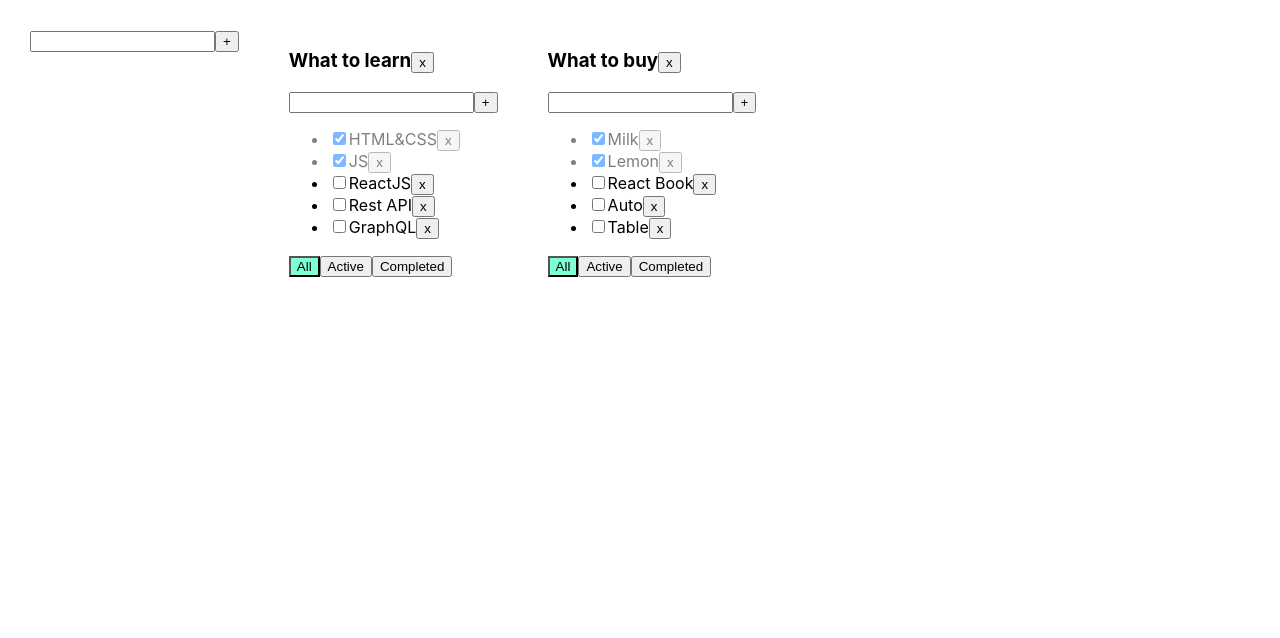
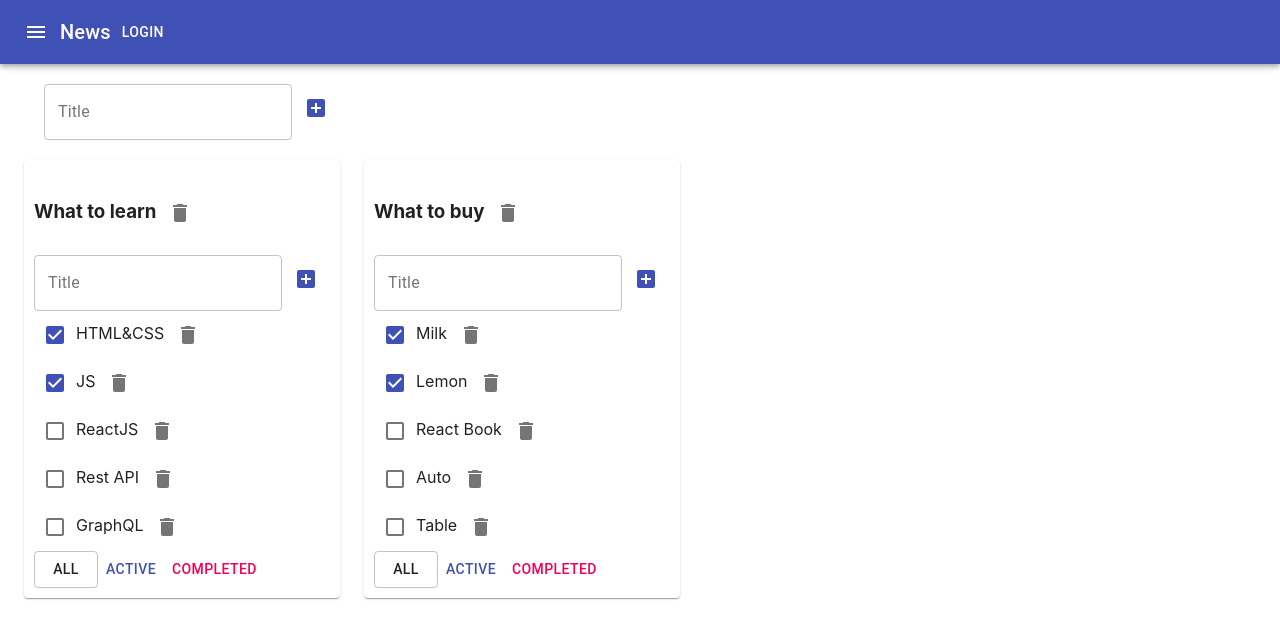
Before and after one commit to enjoywg/todolist-ts, a React (Create React App) app: page / in a window 1280 px wide. Shown: the top 638 px of the page. Built offline with nearby package versions, Linux system fonts and the light colour scheme.

Commit message:
todolist-ts-07-material-ui

```diff
--- a/package.json
+++ b/package.json
@@ -3,6 +3,8 @@
   "version": "0.1.0",
   "private": true,
   "dependencies": {
+    "@material-ui/core": "^4.11.0",
+    "@material-ui/icons": "^4.9.1",
     "@testing-library/jest-dom": "^4.2.4",
     "@testing-library/react": "^9.3.2",
     "@testing-library/user-event": "^7.1.2",
--- a/src/App.css
+++ /dev/null
@@ -1,21 +0,0 @@
-.App {
-  padding: 30px;
-  display: flex;
-}
-
-.App > div {
-  margin-right: 50px;
-}
-.error {
-  border: red 1px solid;
-}
-
-.error-message {
-  color: red;
-}
-.active-filter {
-  background-color: aquamarine;
-}
-.is-done {
-  opacity: 0.5;
-}
--- /dev/null
+++ b/src/App.module.css
@@ -0,0 +1,21 @@
+.App {
+  padding: 30px;
+  display: flex;
+}
+
+.App > div {
+  margin-right: 50px;
+}
+.error {
+  border: red 1px solid;
+}
+
+.error-message {
+  color: red;
+}
+.active-filter {
+  background-color: aquamarine;
+}
+.is-done {
+  opacity: 0.5;
+}
--- a/src/App.tsx
+++ b/src/App.tsx
@@ -1,8 +1,9 @@
 import React, {useState} from 'react';
-import './App.css';
 import {TaskType, TodoList} from "./components/Todolist/Todolist";
 import {v1} from 'uuid';
 import {AddItemForm} from "./components/AddItemForm/AddItemForm";
+import {AppBar, Button, Container, Grid, IconButton, Paper, Toolbar, Typography} from "@material-ui/core";
+import MenuIcon from '@material-ui/icons/Menu';
 
 export type FilterValuesType = "all" | "active" | "completed"
 type TodolistType = {
@@ -54,6 +55,7 @@ function App() {
         // засетаем в стейт копию объекта, чтобы React отреагировал перерисовкой
         setTasks({...tasks})
     }
+
     function changeFilter(value: FilterValuesType, todolistId: string) {
         let todolist = todolists.find(tl => tl.id === todolistId)
         if (todolist) {
@@ -61,6 +63,7 @@ function App() {
             setTodolists([...todolists])
         }
     }
+
     function addTask(title: string, todolistId: string) {
         let task = {id: v1(), title: title, isDone: false}
         // достанем нужный массив по todolistId
@@ -70,6 +73,7 @@ function App() {
         // засетаем в стейт копию объекта, чтобы React отреагировал перерисовкой
         setTasks({...tasks})
     }
+
     function changeStatus(id: string, isDone: boolean, todolistId: string) {
         // достанем нужный массив по todolistId
         let todolistTasks = tasks[todolistId]
@@ -82,6 +86,7 @@ function App() {
             setTasks({...tasks})
         }
     }
+
     function removeTodolist(id: string) {
         // засунем в стейт список тудулистов, id которых не равны тому, который нужно выкинуть
         setTodolists(todolists.filter(tl => tl.id != id))
@@ -90,12 +95,14 @@ function App() {
         // засетаем в стейт копию объекта, чтобы React отреагировал перерисовкой
         setTasks({...tasks})
     }
-    function addTodolist (title: string) {
+
+    function addTodolist(title: string) {
         let newTodolistId = v1()
         let newTodolist: TodolistType = {id: newTodolistId, title: title, filter: "all"}
         setTodolists([newTodolist, ...todolists])
         setTasks({...tasks, [newTodolistId]: []})
     }
+
     function changeTaskTitle(id: string, newTitle: string, todolistId: string) {
         let task = tasks[todolistId].find(t => t.id === id)
         if (task) {
@@ -103,6 +110,7 @@ function App() {
             setTasks({...tasks})
         }
     }
+
     function changeTodolistTitle(todolistId: string, newTitle: string) {
         let todolist = todolists.find(t => t.id === todolistId)
         if (todolist) {
@@ -113,7 +121,22 @@ function App() {
 
     return (
         <div className="App">
+            <AppBar position="static">
+                <Toolbar>
+                    <IconButton edge="start" color="inherit" aria-label="menu">
+                        <MenuIcon/>
+                    </IconButton>
+                    <Typography variant="h6">
+                        News
+                    </Typography>
+                    <Button color="inherit">Login</Button>
+                </Toolbar>
+            </AppBar>
+            <Container fixed>
+                <Grid container style={{padding: "20px"}}>
                     <AddItemForm addItem={addTodolist}/>
+                </Grid>
+                <Grid container spacing={3}>
                     {todolists.map(tl => {
                         let allTodolistTasks = tasks[tl.id]
                         let tasksForTodolist = allTodolistTasks
@@ -124,7 +147,8 @@ function App() {
                             tasksForTodolist = allTodolistTasks.filter(t => t.isDone === true)
                         }
 
-                return <TodoList key={tl.id}
+                        return <Grid item>
+                            <Paper style={{padding: "10px"}}><TodoList key={tl.id}
                                              id={tl.id}
                                              title={tl.title}
                                              tasks={tasksForTodolist}
@@ -136,9 +160,9 @@ function App() {
                                              removeTodolist={removeTodolist}
                                              changeTaskTitle={changeTaskTitle}
                                              changeTodolistTitle={changeTodolistTitle}
-                />
-            })}
-
+                            /></Paper>
+                        </Grid>
+                    })}</Grid></Container>
         </div>
     );
 }
--- a/src/components/AddItemForm/AddItemForm.tsx
+++ b/src/components/AddItemForm/AddItemForm.tsx
@@ -1,5 +1,7 @@
 import React, {ChangeEvent, KeyboardEvent, useState} from "react";
-import '../../App.css';
+import '../../App.module.css';
+import {Button, IconButton, TextField} from "@material-ui/core";
+import {AddBox, TextFields} from "@material-ui/icons";
 
 type AddItemFormType = {
     addItem: (title: string) => void
@@ -21,19 +23,22 @@ export function AddItemForm(props: AddItemFormType) {
     }
     const onKeyPressHandler = (e: KeyboardEvent<HTMLInputElement>) => {
         setError(null)
-        if (e.charCode === 13) {addItem()}
+        if (e.charCode === 13) {
+            addItem()
+        }
     }
 
     return (
         <div>
             <div>
-                <input value={title}
-                       onChange={onChangeHandler}
-                       onKeyPress={onKeyPressHandler}
-                       className={error ? "error" : ""}
-                />
-                <button onClick={addItem}>+</button>
-                {error && <div className={"error-message"}>{error}</div>}
+                <TextField variant="outlined"
+                           value={title}
+                           onChange={onChangeHandler}
+                           onKeyPress={onKeyPressHandler}
+                           error={!!error}
+                           label="Title"
+                           helperText={error}/>
+                <IconButton color="primary" onClick={addItem}><AddBox /></IconButton>
             </div>
         </div>
     )
--- a/src/components/Todolist/EditableSpan/EditableSpan.tsx
+++ b/src/components/Todolist/EditableSpan/EditableSpan.tsx
@@ -1,4 +1,5 @@
 import React, {ChangeEvent, useState} from "react";
+import {TextField} from "@material-ui/core";
 
 type PropsType = {
     title: string
@@ -22,7 +23,7 @@ export function EditableSpan(props: PropsType) {
 
     return (
         editMode
-        ? <input value={title} onChange={onChangeHandler} autoFocus onBlur={activateViewMode}/>
+        ? <TextField variant="outlined" value={title} onChange={onChangeHandler} autoFocus onBlur={activateViewMode}/>
         : <span onDoubleClick={activateEditMode}>{props.title}</span>
     )
 }
--- a/src/components/Todolist/Todolist.tsx
+++ b/src/components/Todolist/Todolist.tsx
@@ -1,8 +1,10 @@
 import React, {ChangeEvent, KeyboardEvent, useState} from "react";
 import {FilterValuesType} from "../../App"
-import '../../App.css';
+import '../../App.module.css';
 import {AddItemForm} from "../AddItemForm/AddItemForm";
 import {EditableSpan} from "./EditableSpan/EditableSpan";
+import {Button, Checkbox, IconButton} from "@material-ui/core";
+import {Delete} from "@material-ui/icons";
 
 export type TaskType = {
     id: string
@@ -40,10 +42,12 @@ export function TodoList(props: PropsType) {
     return (
         <div>
             <h3><EditableSpan title={props.title} onChange={changeTodolistTitle}/>
-                <button onClick={removeTodolist}>x</button>
+                <IconButton onClick={removeTodolist}>
+                    <Delete/>
+                </IconButton>
             </h3>
             <AddItemForm addItem={addTask}/>
-            <ul>
+            <div>
                 {
                     props.tasks.map(t => {
                         const onRemoveHandler = () => props.removeTask(t.id, props.id)
@@ -54,11 +58,13 @@ export function TodoList(props: PropsType) {
                         const changeTaskTitle = (title: string) => {
                             props.changeTaskTitle(t.id, title, props.id)
                         }
-                        return <li key={t.id} className={t.isDone ? "is-done" : ""}>
-                            <input type="checkbox" onChange={onChangeHandler} checked={t.isDone}/>
+                        return <div key={t.id} className={t.isDone ? "is-done" : ""}>
+                            <Checkbox color="primary" onChange={onChangeHandler} checked={t.isDone}/>
                             <EditableSpan title={t.title} onChange={changeTaskTitle}/>
-                            <button onClick={onRemoveHandler}>x</button>
-                        </li>
+                            <IconButton onClick={onRemoveHandler}>
+                                <Delete/>
+                            </IconButton>
+                        </div>
                     })
                 }
                 {/*{ полная запись стрелочной функции
@@ -73,16 +79,20 @@ export function TodoList(props: PropsType) {
                         </li>
                     })
                 }*/}
-            </ul>
+            </div>
             <div>
-                <button className={props.filter === "all" ? "active-filter" : ""} onClick={onAllClickHandler}>All
-                </button>
-                <button className={props.filter === "active" ? "active-filter" : ""}
-                        onClick={onActiveClickHandler}>Active
-                </button>
-                <button className={props.filter === "completed" ? "active-filter" : ""}
-                        onClick={onCompletedClickHandler}>Completed
-                </button>
+                <Button variant={props.filter === "all" ? "outlined" : "text"}
+                        onClick={onAllClickHandler}
+                        color={"default"}>All
+                </Button>
+                <Button variant={props.filter === "active" ? "outlined" : "text"}
+                        onClick={onActiveClickHandler}
+                        color={"primary"}>Active
+                </Button>
+                <Button variant={props.filter === "completed" ? "outlined" : "text"}
+                        onClick={onCompletedClickHandler}
+                        color={"secondary"}>Completed
+                </Button>
             </div>
         </div>
     )
```
Also changed, not shown: 1 other file (tests, documents, lock files or other folders). Lines whose indentation alone changed are shown as unchanged.
